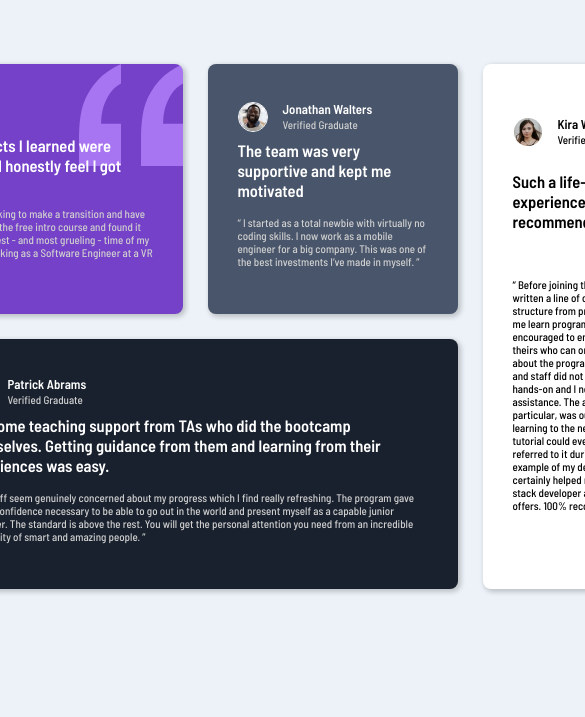
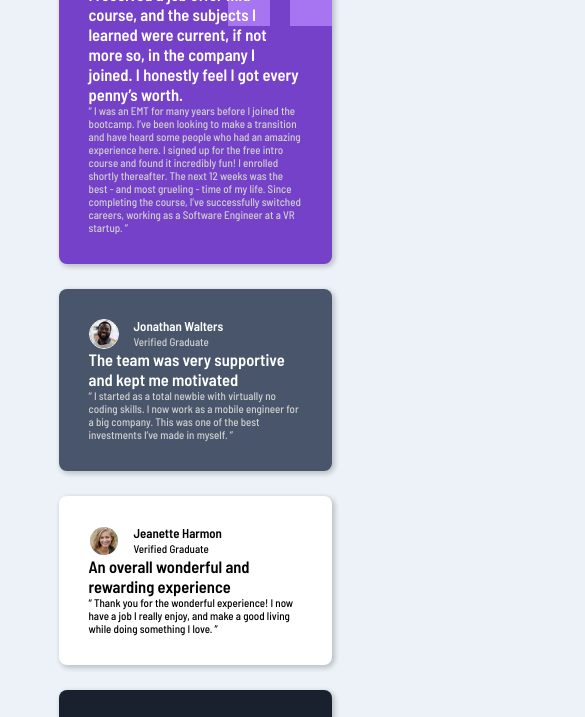
Before and after one commit to victor-guillherme/testimonials-grid-section, a plain HTML site: page index.html in a window 390 px wide. Shown: the part 96-813 px from the top of the page, 585 px wide, since content can reach past the window. Drawn offline with Linux system fonts and the light colour scheme.

Commit message:
Adicionando a parte responsiva

```diff
--- a/src/css/responsive.css
+++ b/src/css/responsive.css
@@ -1,5 +1,8 @@
-@media(max-width: 1050px) {
+@media(max-width: 1030px) {
     .container {
-        flex-wrap: wrap;
+        display: flex;
+        flex-direction: column;
+        max-width: 70%;
+        margin: 2rem 0;
     }
 }
```
